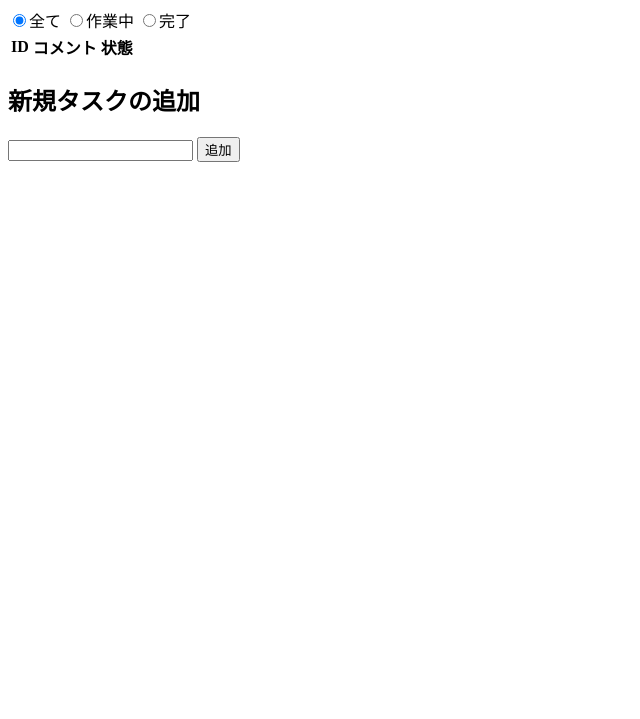
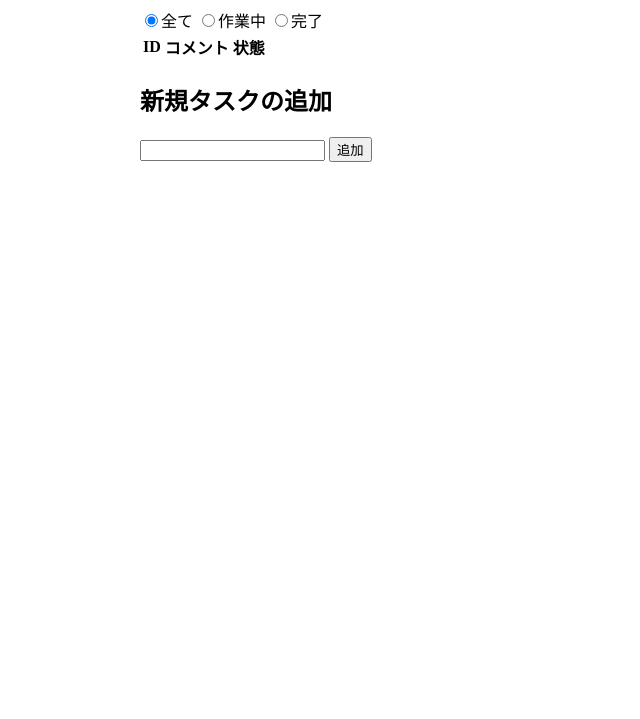
Before and after one commit to komatuna649/todo-list2, a plain HTML site: page index.html in a window 1280 px wide. Shown: the part 81-800 px from the top of the page, without its empty margins (0-640 px from the left). Drawn offline with Linux system fonts and the light colour scheme.

Commit message:
Update index.html

```diff
--- a/index.html
+++ b/index.html
@@ -7,6 +7,11 @@
     <title>javascript</title>
     <meta name="description" content="site">
     <style>
+       body {
+            margin: 0 auto;
+            width: 1000px;
+        }
+
         .collect {
             display: flex;
             list-style: none;
@@ -28,8 +33,7 @@
         .add-list {
             list-style: none;
         }
-
-        @media screen and (max-width: 600px) {
+         @media screen and (max-width: 600px) {
             body {
                 width: 500px;
                 margin: 0 40px;
@@ -53,7 +57,6 @@
                 font-size: 30px;
             }
         }
-
     </style>
 </head>
 
```
